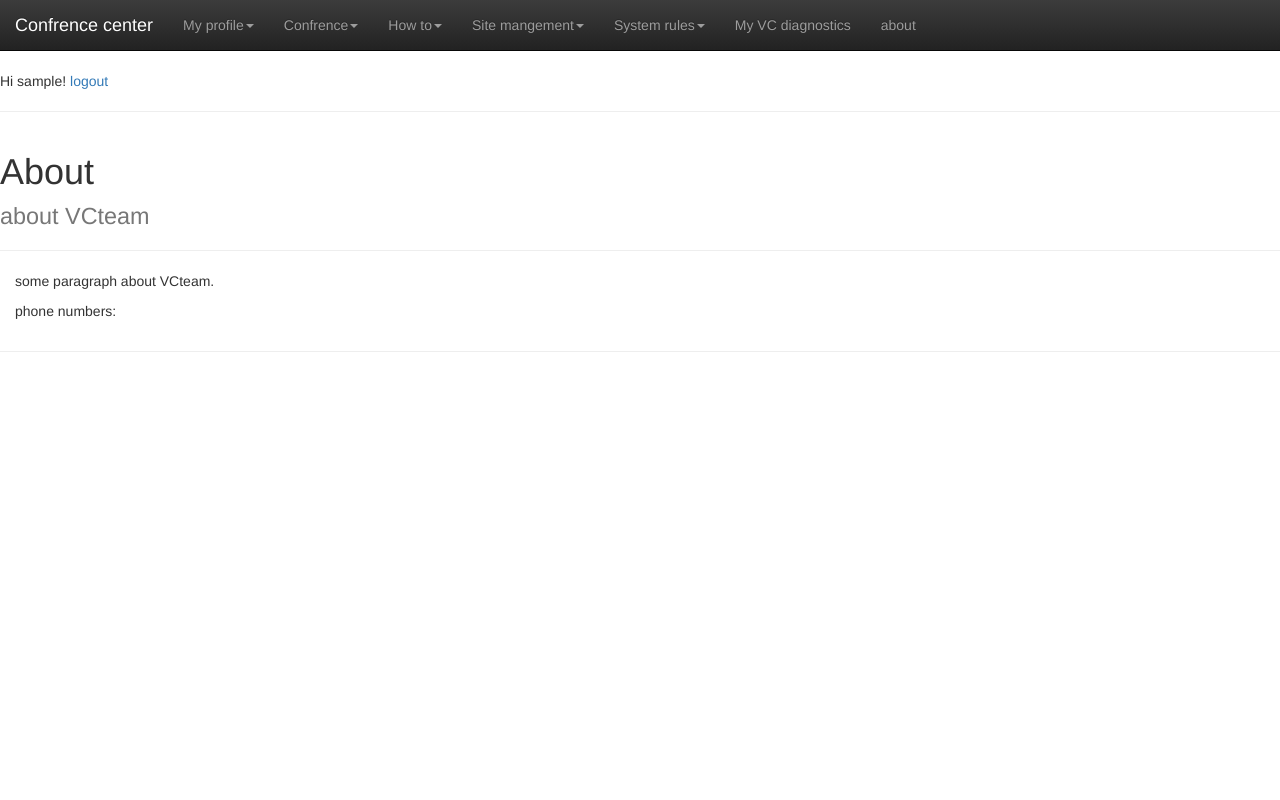
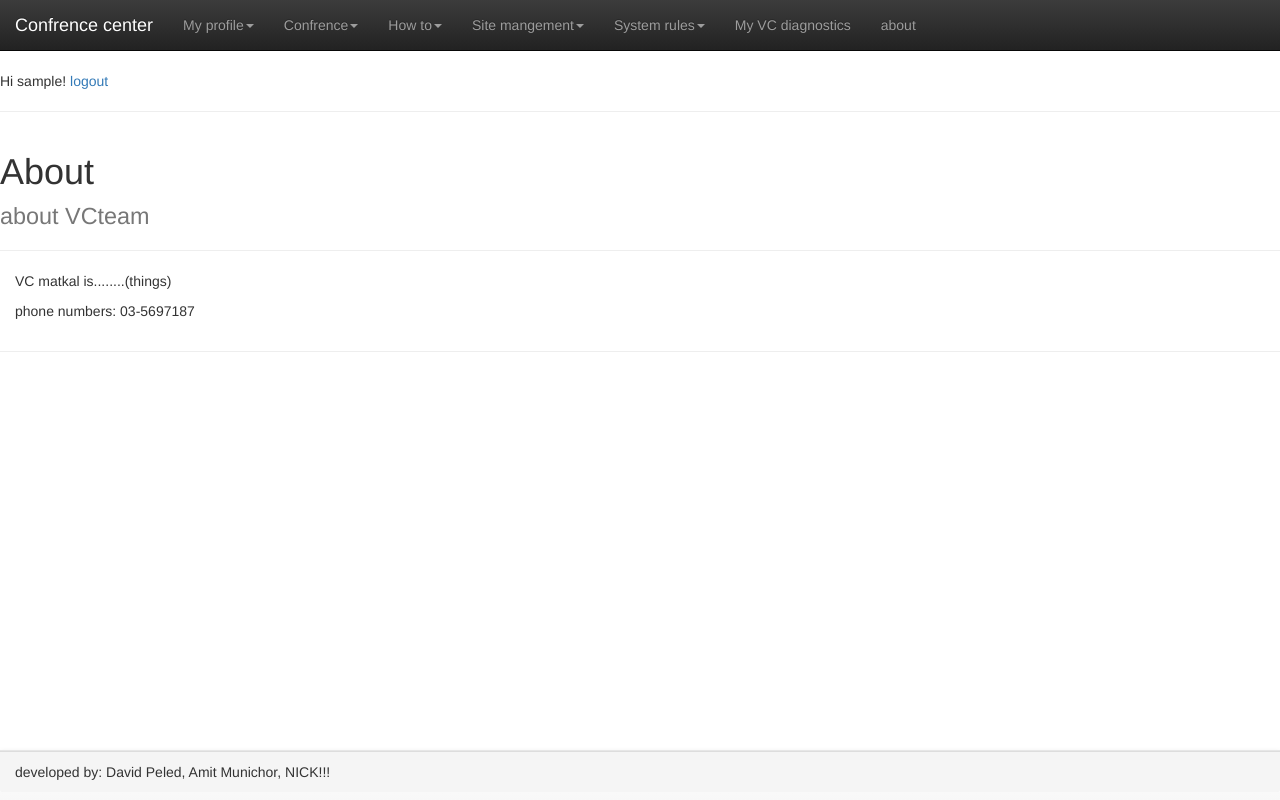
Before and after one commit to sudo-Whateverman/vc4life, a Django app: page /about/ in a window 1280 px wide. Run offline with Django 3.2, Linux system fonts and the light colour scheme; the visitor is signed in with stand-in values (Sample User, id 1); some libraries are stand-ins or nearby versions.

Commit message:
-- changed about page

```diff
--- a/callcenter/templates/about.html
+++ b/callcenter/templates/about.html
@@ -1,23 +1,26 @@
 {% extends 'base.html' %}
 
 {% block content %}
-<div class="page-header">
+	<div class="page-header">
 		<h1>About<br><small>about VCteam</small></h1>
 	</div>
 	<div class="container-fluid">
 		<div class="row">
 			<div class="col-lg-6">
 				<p>
-					some paragraph about VCteam.
+					VC matkal is........(things)
 				</p>
 			</div>
 		</div>
 		<div class="row">
 			<div class="col-lg-6">
 				<p>
-					phone numbers:
+					phone numbers: 03-5697187
 				</p>
 			</div>
 		</div>
 	</div>
+	<nav class="navbar navbar-default navbar-fixed-bottom">
+			<div class="panel-footer">developed by:						David Peled, Amit Munichor, NICK!!!</div>
+		</nav>
 {% endblock %}
```
